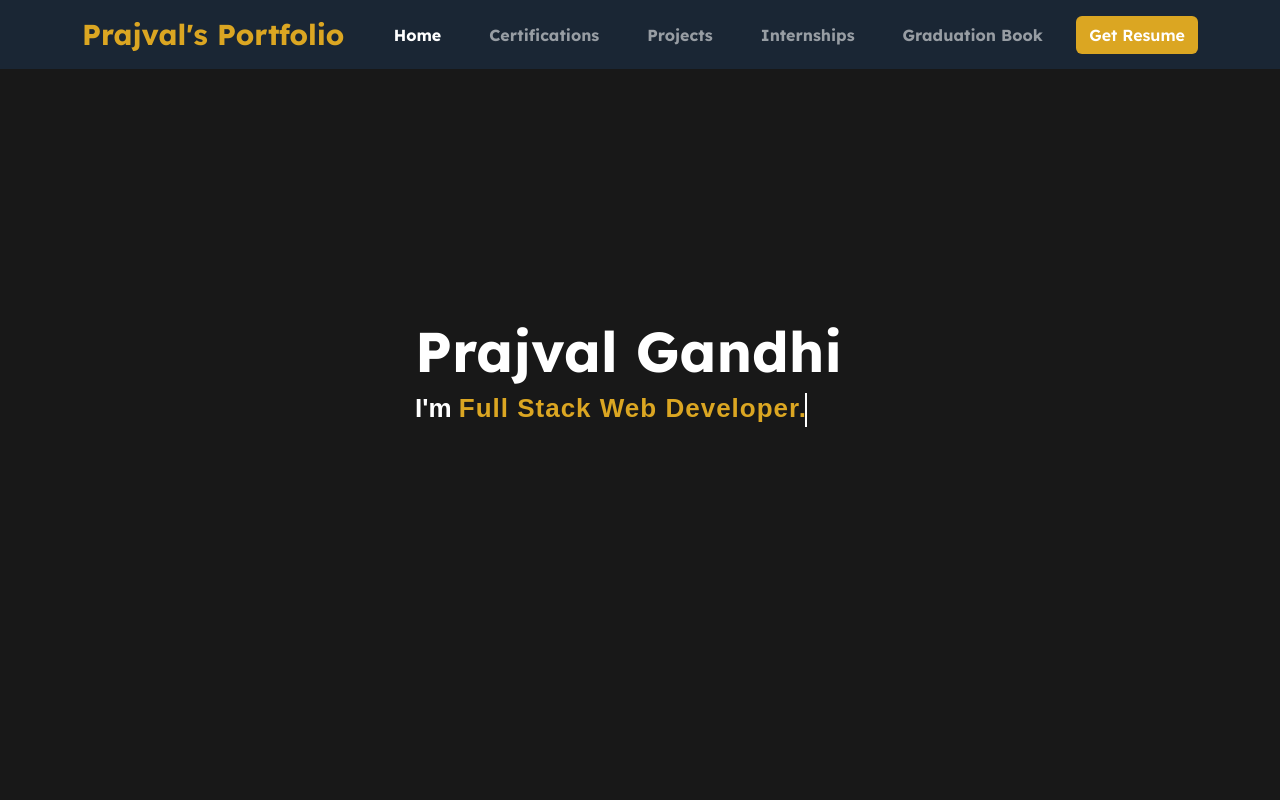
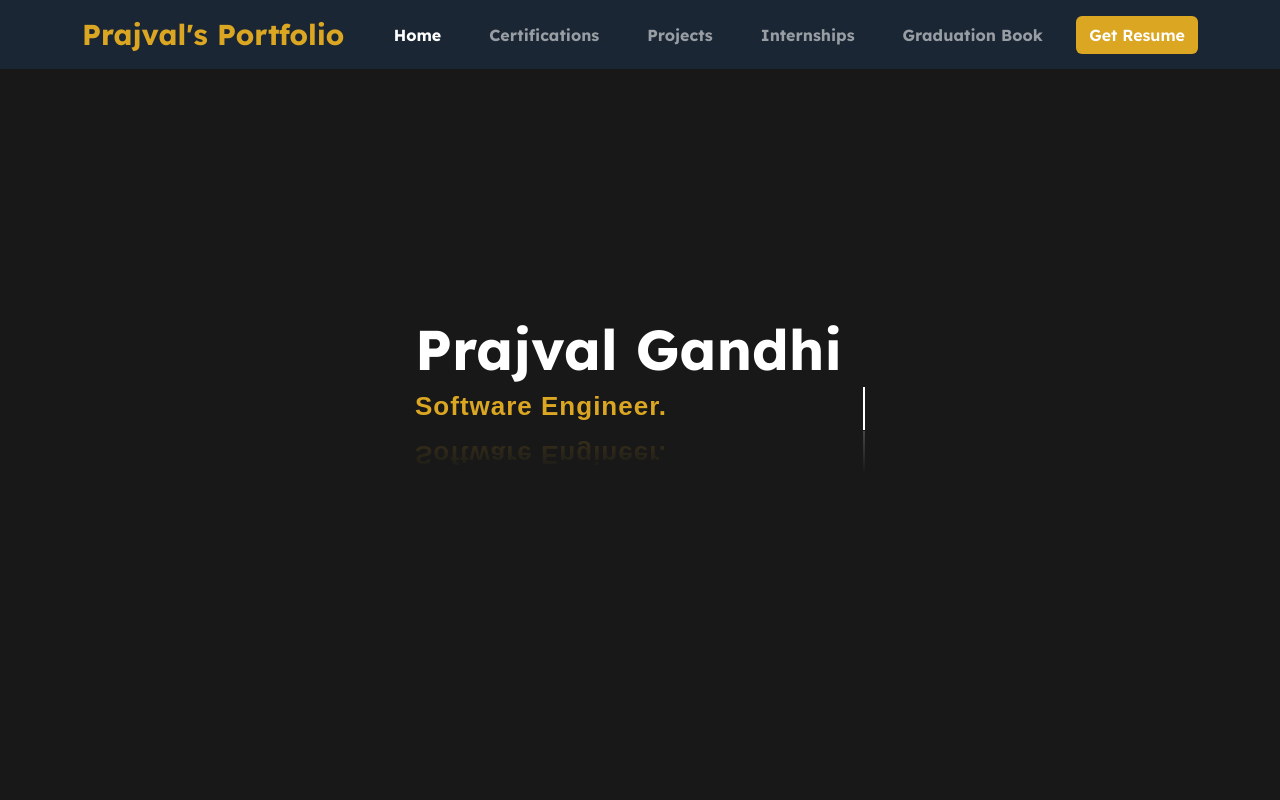
Before and after one commit to paju3125/Portfolio, a React (Create React App) app: page / in a window 1280 px wide. Shown: the top 800 px of the page. Built offline with nearby package versions, Linux system fonts and the light colour scheme; some icons are missing.

Commit message:
updated typewriter

```diff
--- a/src/components/profile/Profile.jsx
+++ b/src/components/profile/Profile.jsx
@@ -50,8 +50,6 @@ export default function Profile() {
     }, delta);
   };
 
-
-
   useEffect(() => {
     var elements = document.getElementsByClassName("typewrite");
     for (var i = 0; i < elements.length; i++) {
@@ -66,8 +64,6 @@ export default function Profile() {
     css.type = "text/css";
     css.innerHTML = ".typewrite > .wrap { border-right: 0.08em solid #FB8122}";
     document.body.appendChild(css);
-
-
   });
 
   return (
@@ -101,15 +97,22 @@ export default function Profile() {
 
       <section
         id="hero"
-        className="d-flex flex-column justify-content-center align-items-center">
-        <div className="hero-container " data-aos="flip-left"
+        className="d-flex flex-column justify-content-center align-items-center"
+      >
+        <div
+          className="hero-container "
+          data-aos="flip-left"
           data-aos-easing="ease-out-cubic"
-          data-aos-duration="2000">
+          data-aos-duration="2000"
+        >
           <h1>Prajval Gandhi</h1>
           <p style={{ fontWeight: "700" }}>
-            I'm{" "}
-            <span className="typewrite" data-period="2000" data-type='[ "Full Stack Web Developer.","Machine Learning Enthusiast.", "React Developer.","Django Developer" ]'></span>
-
+            {/* I'm{" "} */}
+            <span
+              className="typewrite d-block"
+              data-period="2000"
+              data-type='[ "Software Engineer.","Web Developer.","ML Engineer.", "React Developer.","Django Developer" ]'
+            ></span>
           </p>
         </div>
       </section>
```
